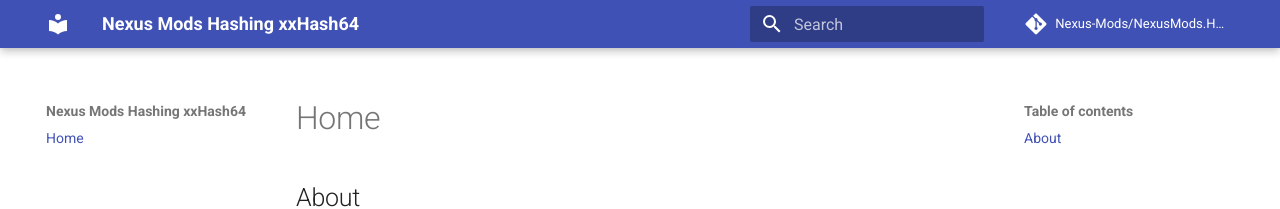
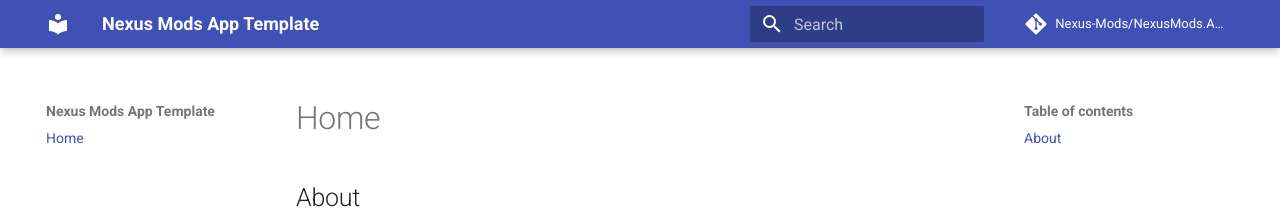
Before and after one commit to Nexus-Mods/NexusMods.App.Template, an MkDocs documentation site: the page built from docs/index.md, in a window 1280 px wide. Shown: the top 209 px of the page. Built offline with MkDocs 1.6.1 and Material for MkDocs 9.7.7, drawn with Linux system fonts in a browser that asks for light colours; comment, search, counter and statistics services are not loaded.

Commit message:
Revert changes to wrong repo

```diff
--- a/mkdocs.yml
+++ b/mkdocs.yml
@@ -1,8 +1,8 @@
-site_name: Nexus Mods Hashing xxHash64
-site_url: https://nexus-mods.github.io/NexusMods.Hashing.xxHash64
+site_name: Nexus Mods App Template
+site_url: https://nexus-mods.github.io/NexusMods.App.Template
 
-repo_name: Nexus-Mods/NexusMods.Hashing.xxHash64
-repo_url: https://github.com/Nexus-Mods/NexusMods.Hashing.xxHash64
+repo_name: Nexus-Mods/NexusMods.App.Template
+repo_url: https://github.com/Nexus-Mods/NexusMods.App.Template
 
 extra:
   social:
```
